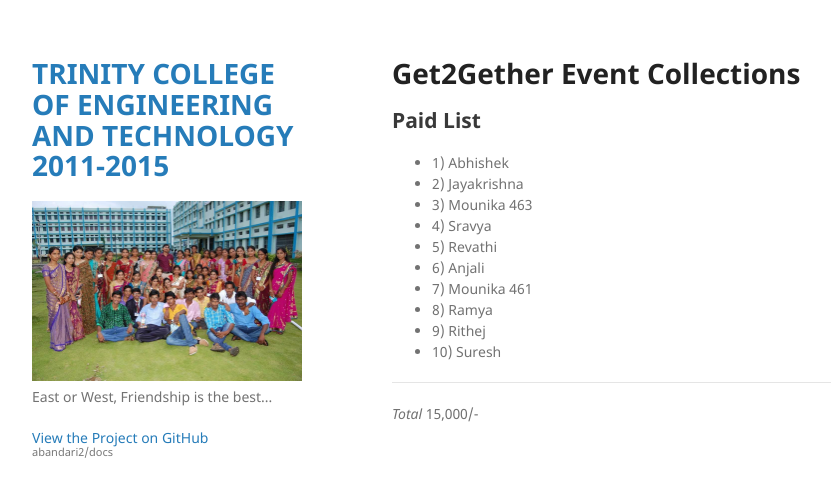
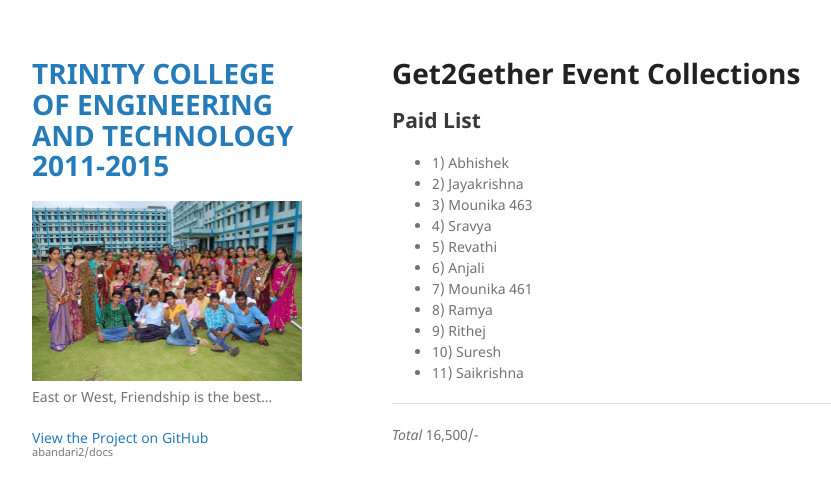
Before and after one commit to abandari2/docs, a Jekyll site: the page built from index.md, in a window 1280 px wide. Shown: the top 497 px of the page, without its empty margins (178-1009 px from the left). Built offline with Jekyll 4.4.1, drawn with Linux system fonts in a browser that asks for light colours; our own code applies the rules of GitHub Pages for plain Markdown files.

Commit message:
Update index.md

```diff
--- a/index.md
+++ b/index.md
@@ -12,6 +12,7 @@
 * 8) Ramya
 * 9) Rithej
 * 10) Suresh
+* 11) Saikrishna
 
  --------------
- *Total* 15,000/-
+ *Total* 16,500/-
```
